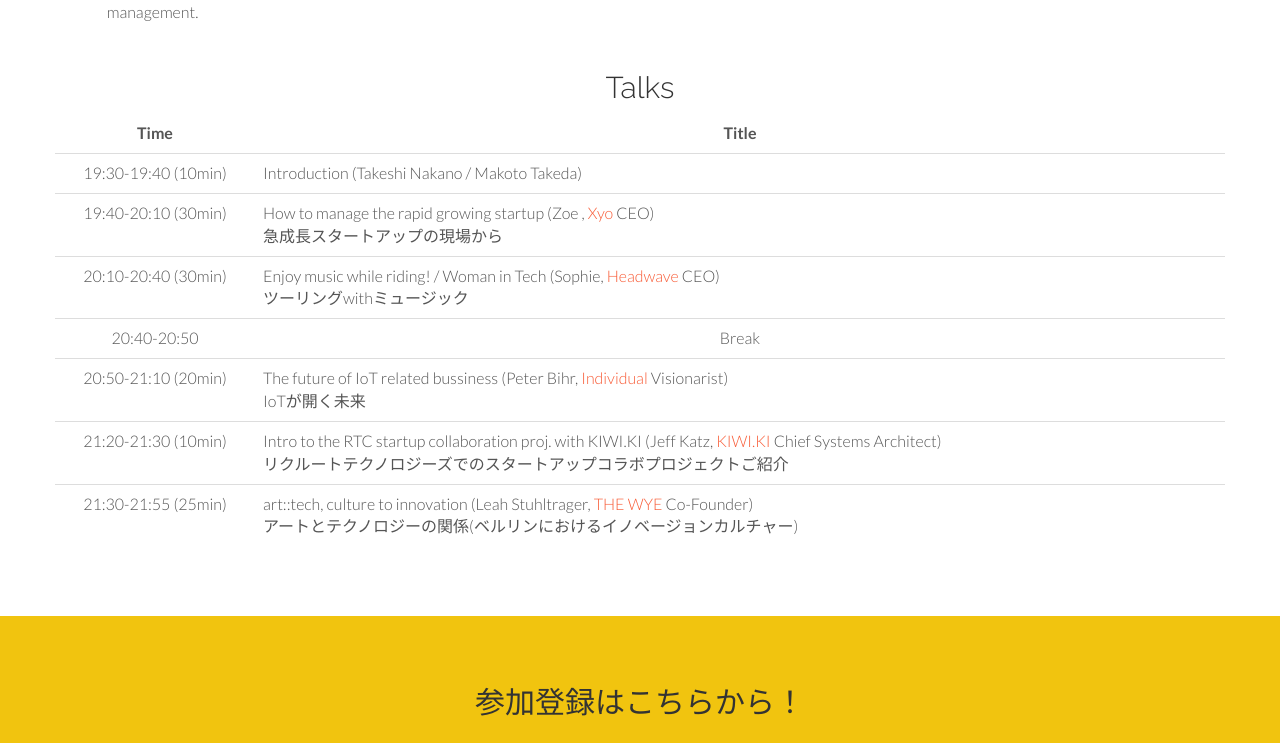
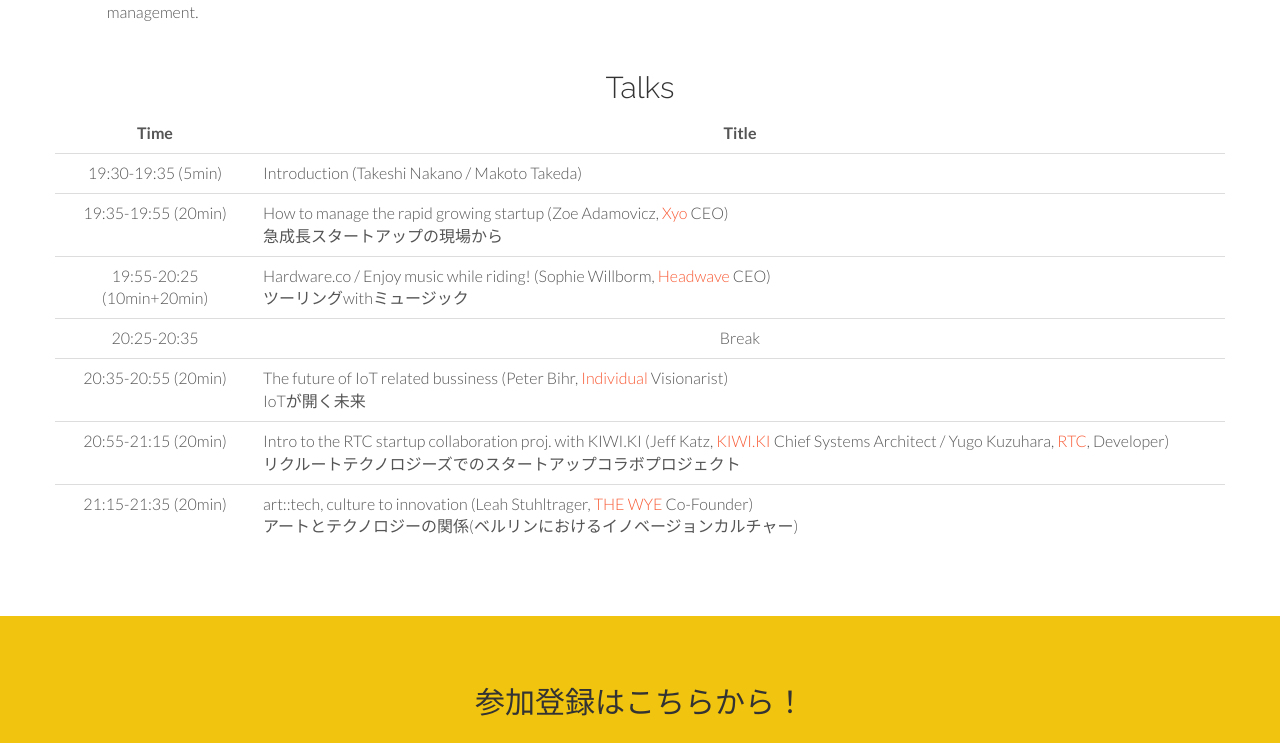
Before and after one commit to tf0054/ffmpeg.wasm, a plain HTML site: page index.html in a window 1280 px wide. Shown: the part 1768-2511 px from the top of the page. Drawn offline with Linux system fonts and the light colour scheme.

Commit message:
Synced with the latest agenda

```diff
--- a/index.html
+++ b/index.html
@@ -116,7 +116,7 @@ Selected to the top 100 IoT leaders.</p>
 				<div class="col-lg-2">
 					<img src="assets/img/speakers/makoto.jpg" data-toggle="tooltip" title="Makoto Takeda" class="img-circle" width="110" height="110">
 					<h3>Makoto Takeda</h3>
-					<h6>CEO<br/>Bistream</h6>
+					<h6>CEO<br/><a href="https://www.facebook.com/bistreamug">bistream</a></h6>
 <p>Founder at bistream UG, a business exchange platform between Berlin and Tokyo, serving as consultancy, business developer, think tank and VC.</p>
 				</div>
 				<div class="col-lg-2">
@@ -139,31 +139,31 @@ Selected to the top 100 IoT leaders.</p>
   </thead>
   <tbody>
     <tr>
-      <td>19:30-19:40 (10min)</td>
+      <td>19:30-19:35 (5min)</td>
       <td align="left">Introduction (Takeshi Nakano / Makoto Takeda)</td>
     </tr>
     <tr>
-      <td>19:40-20:10 (30min)</td>
-      <td align="left">How to manage the rapid growing startup (Zoe , <a href="http://xyo.net/">Xyo</a> CEO)<br/>急成長スタートアップの現場から</td>
+      <td>19:35-19:55 (20min)</td>
+      <td align="left">How to manage the rapid growing startup (Zoe Adamovicz, <a href="http://xyo.net/">Xyo</a> CEO)<br/>急成長スタートアップの現場から</td>
     </tr>
     <tr>
-      <td>20:10-20:40 (30min)</td>
-      <td align="left">Enjoy music while riding! / Woman in Tech (Sophie, <a href="http://www.headwave.de/">Headwave</a> CEO)<br/>ツーリングwithミュージック</td>
+      <td>19:55-20:25 (10min+20min)</td>
+      <td align="left">Hardware.co / Enjoy music while riding! (Sophie Willborm, <a href="http://www.headwave.de/">Headwave</a> CEO)<br/>ツーリングwithミュージック</td>
     </tr>
     <tr>
-      <td>20:40-20:50</td>
+      <td>20:25-20:35</td>
       <td>Break</td>
     </tr>
     <tr>
-      <td>20:50-21:10 (20min)</td>
+      <td>20:35-20:55 (20min)</td>
       <td align="left">The future of IoT related bussiness (Peter Bihr, <a href="www.thewavingcat.com/">Individual</a> Visionarist)<br/>IoTが開く未来</td>
     </tr>
     <tr>
-      <td>21:20-21:30 (10min)</td>
-      <td align="left">Intro to the RTC startup collaboration proj. with KIWI.KI (Jeff Katz, <a href="http://kiwi.ki/">KIWI.KI</a> Chief Systems Architect)<br/>リクルートテクノロジーズでのスタートアップコラボプロジェクトご紹介</td>
+      <td>20:55-21:15 (20min)</td>
+      <td align="left">Intro to the RTC startup collaboration proj. with KIWI.KI (Jeff Katz, <a href="http://kiwi.ki/">KIWI.KI</a> Chief Systems Architect / Yugo Kuzuhara, <a href="http://recruit-tech.co.jp/">RTC</a>, Developer)<br/>リクルートテクノロジーズでのスタートアップコラボプロジェクト</td>
     </tr>
     <tr>
-      <td>21:30-21:55 (25min)</td>
+      <td>21:15-21:35 (20min)</td>
       <td align="left">art::tech, culture to innovation (Leah Stuhltrager, <a href="http://www.thewye.de/">THE WYE</a> Co-Founder)<br/>アートとテクノロジーの関係(ベルリンにおけるイノベージョンカルチャー)</td>
     </tr>
   </tbody>
```
